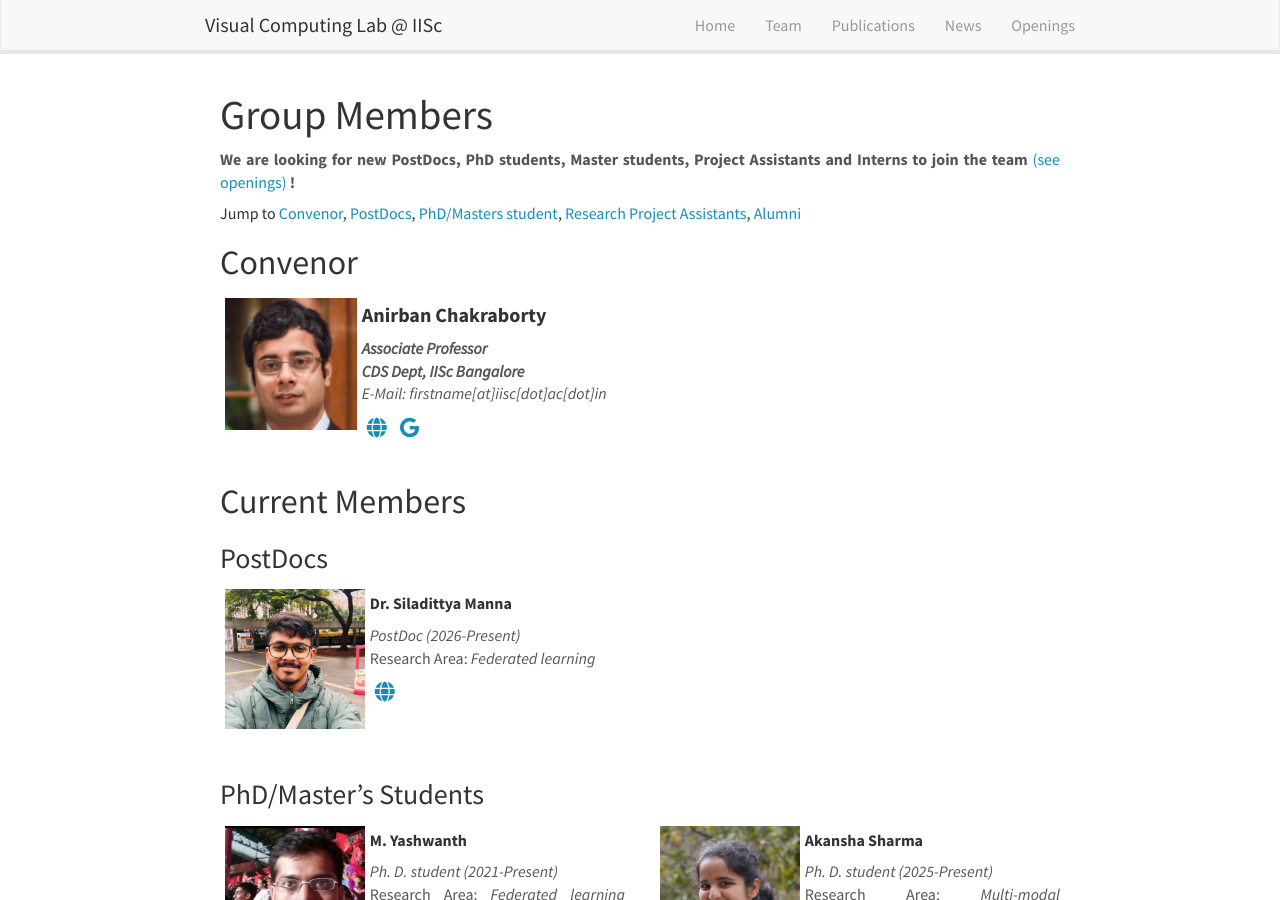
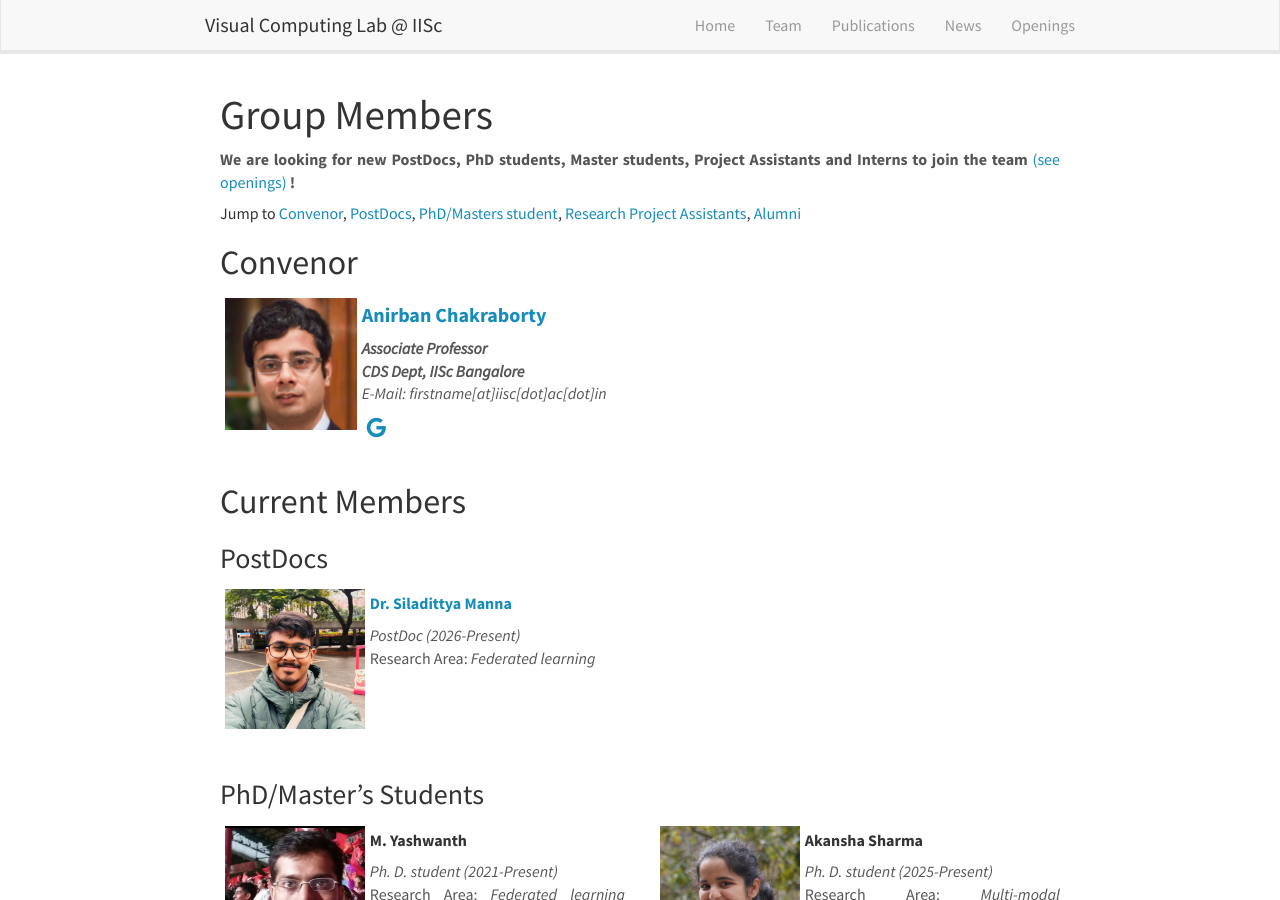
Before and after one commit to vcl-iisc/vclab-website, a Jekyll site: the page built from _pages/team.md, in a window 1280 px wide and 900 px high. Built offline with Jekyll 4.4.1, drawn with Linux system fonts in a browser that asks for light colours; nearby versions of some CDN libraries.

Commit message:
fixed url issue

```diff
--- a/_pages/team.md
+++ b/_pages/team.md
@@ -27,20 +27,15 @@ permalink: /team/
   <img src="{{ site.url }}{{ site.baseurl }}/images/teampic/{{ member.photo }}" class="img-responsive" width="35%" style="float: left; padding: 5px" />
 
 
-  <h4><b>{{ member.name }}</b></h4>
+  <h4><b>{% if member.url %}<a href="{{ member.url }}" target="_blank">{{ member.name }}</a>{% else %}{{ member.name }}{% endif %}</b></h4>
 
   <i><b>{{ member.info }}</b></i>
   <i><br><b>{{ member.affl }}</b></i>
   <i><br>E-Mail: {{ member.email }}</i>
 
   <ul class="list-inline list-unstyled">
-    <!-- Twitter -->
-    {% if member.url %}
-        <li><a target="blank" href="{{member.url}}"><i class="fa-lg fas fa-globe  "></i></a></li>
-    {% else %}
-        {% if member.linkedin %}
-            <li><a target="blank" href="{{member.linkedin}}"><i class="fa-lg fab fa-linkedin"></i></a></li>
-        {% endif %}
+    {% if member.url == nil and member.linkedin %}
+        <li><a target="blank" href="{{member.linkedin}}"><i class="fa-lg fab fa-linkedin"></i></a></li>
     {% endif %}
     {% if member.google_scholar %}
         <li><a target="blank" href="{{member.google_scholar}}"><i class="fa-lg fab fa-google"></i></a></li>
@@ -111,18 +106,13 @@ permalink: /team/
 
 <div class="col-sm-6 clearfix">
   <img src="{{ site.url }}{{ site.baseurl }}/images/teampic/{{ member.photo }}" class="img-responsive" width="37%" style="float: left; padding: 5px" />
-  <h5><b>{{ member.name }} </b></h5>
+  <h5><b>{% if member.url %}<a href="{{ member.url }}" target="_blank">{{ member.name }}</a>{% else %}{{ member.name }}{% endif %}</b></h5>
 
   <i>{{ member.position }} ({{ member.year }}) <br></i>
   Research Area: <i>{{ member.research_area }} <br></i>
   <ul class="list-inline list-unstyled">
-    <!-- Twitter -->
-    {% if member.url %}
-        <li><a target="blank" href="{{member.url}}"><i class="fa-lg fas fa-globe  "></i></a></li>
-    {% else %}
-        {% if member.linkedin %}
-            <li><a target="blank" href="{{member.linkedin}}"><i class="fa-lg fab fa-linkedin"></i></a></li>
-        {% endif %}
+    {% if member.url == nil and member.linkedin %}
+        <li><a target="blank" href="{{member.linkedin}}"><i class="fa-lg fab fa-linkedin"></i></a></li>
     {% endif %}
     {% if member.google_scholar %}
         <li><a target="blank" href="{{member.google_scholar}}"><i class="fa-lg fab fa-google"></i></a></li>
@@ -161,18 +151,13 @@ permalink: /team/
 
 <div class="col-sm-6 clearfix">
   <img src="{{ site.url }}{{ site.baseurl }}/images/teampic/{{ member.photo }}" class="img-responsive" width="37%" style="float: left; padding: 5px" />
-  <h5><b>{{ member.name }} </b></h5>
+  <h5><b>{% if member.url %}<a href="{{ member.url }}" target="_blank">{{ member.name }}</a>{% else %}{{ member.name }}{% endif %}</b></h5>
 
   <i>{{ member.position }} ({{ member.year }}) <br></i>
   Research Area: <i>{{ member.research_area }} <br></i>
   <ul class="list-inline list-unstyled">
-    <!-- Twitter -->
-    {% if member.url %}
-        <li><a target="blank" href="{{member.url}}"><i class="fa-lg fas fa-globe  "></i></a></li>
-    {% else %}
-        {% if member.linkedin %}
-            <li><a target="blank" href="{{member.linkedin}}"><i class="fa-lg fab fa-linkedin"></i></a></li>
-        {% endif %}
+    {% if member.url == nil and member.linkedin %}
+        <li><a target="blank" href="{{member.linkedin}}"><i class="fa-lg fab fa-linkedin"></i></a></li>
     {% endif %}
     {% if member.google_scholar %}
         <li><a target="blank" href="{{member.google_scholar}}"><i class="fa-lg fab fa-google"></i></a></li>
@@ -211,19 +196,14 @@ permalink: /team/
 
 <div class="col-sm-6 clearfix">
   <img src="{{ site.url }}{{ site.baseurl }}/images/teampic/{{ member.photo }}" class="img-responsive" width="37%" style="float: left; padding: 5px" />
-  <h5><b>{{ member.name }} </b></h5>
+  <h5><b>{% if member.url %}<a href="{{ member.url }}" target="_blank">{{ member.name }}</a>{% else %}{{ member.name }}{% endif %}</b></h5>
 
   <i>{{ member.position }} ({{ member.year }}) <br></i>
   Past: <i>{{ member.past }} <br></i>
 
   <ul class="list-inline list-unstyled">
-    <!-- Twitter -->
-    {% if member.url %}
-        <li><a target="blank" href="{{member.url}}"><i class="fa-lg fas fa-globe  "></i></a></li>
-    {% else %}
-        {% if member.linkedin %}
-            <li><a target="blank" href="{{member.linkedin}}"><i class="fa-lg fab fa-linkedin"></i></a></li>
-        {% endif %}
+    {% if member.url == nil and member.linkedin %}
+        <li><a target="blank" href="{{member.linkedin}}"><i class="fa-lg fab fa-linkedin"></i></a></li>
     {% endif %}
     {% if member.google_scholar %}
         <li><a target="blank" href="{{member.google_scholar}}"><i class="fa-lg fab fa-google"></i></a></li>
@@ -262,17 +242,13 @@ permalink: /team/
 
 <div class="col-sm-6 clearfix">
   <img src="{{ site.url }}{{ site.baseurl }}/images/teampic/{{ member.photo }}" class="img-responsive" width="37%" style="float: left; padding: 5px" />
-  <h5><b>{{ member.name }} </b></h5>
+  <h5><b>{% if member.url %}<a href="{{ member.url }}" target="_blank">{{ member.name }}</a>{% else %}{{ member.name }}{% endif %}</b></h5>
 
   <i>{{ member.position }} ({{ member.year }}) <br></i>
 
   <ul class="list-inline list-unstyled">
-    {% if member.url %}
-        <li><a target="blank" href="{{member.url}}"><i class="fa-lg fas fa-globe  "></i></a></li>
-    {% else %}
-        {% if member.linkedin %}
-            <li><a target="blank" href="{{member.linkedin}}"><i class="fa-lg fab fa-linkedin"></i></a></li>
-        {% endif %}
+    {% if member.url == nil and member.linkedin %}
+        <li><a target="blank" href="{{member.linkedin}}"><i class="fa-lg fab fa-linkedin"></i></a></li>
     {% endif %}
     {% if member.google_scholar %}
         <li><a target="blank" href="{{member.google_scholar}}"><i class="fa-lg fab fa-google"></i></a></li>
```
